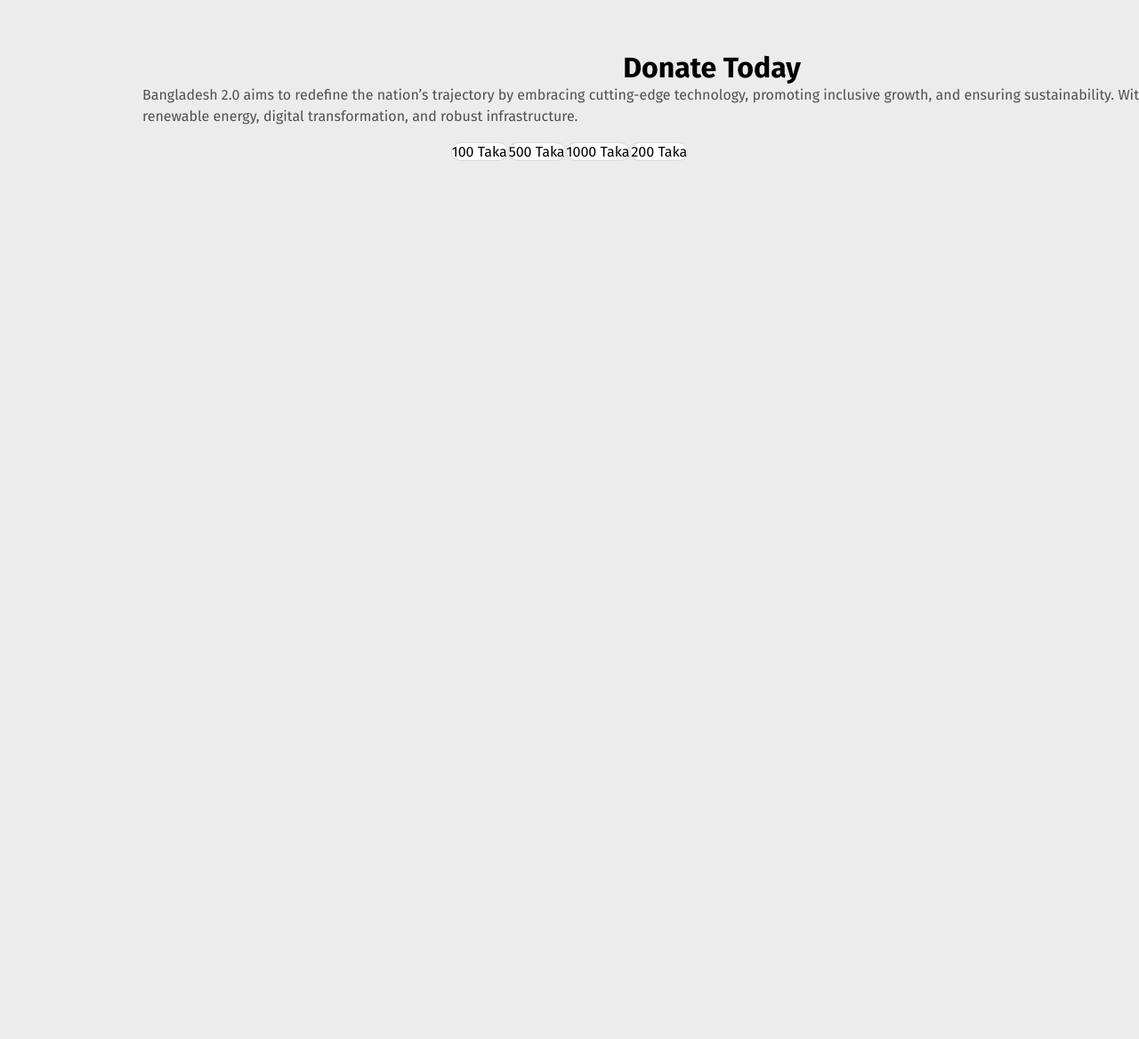
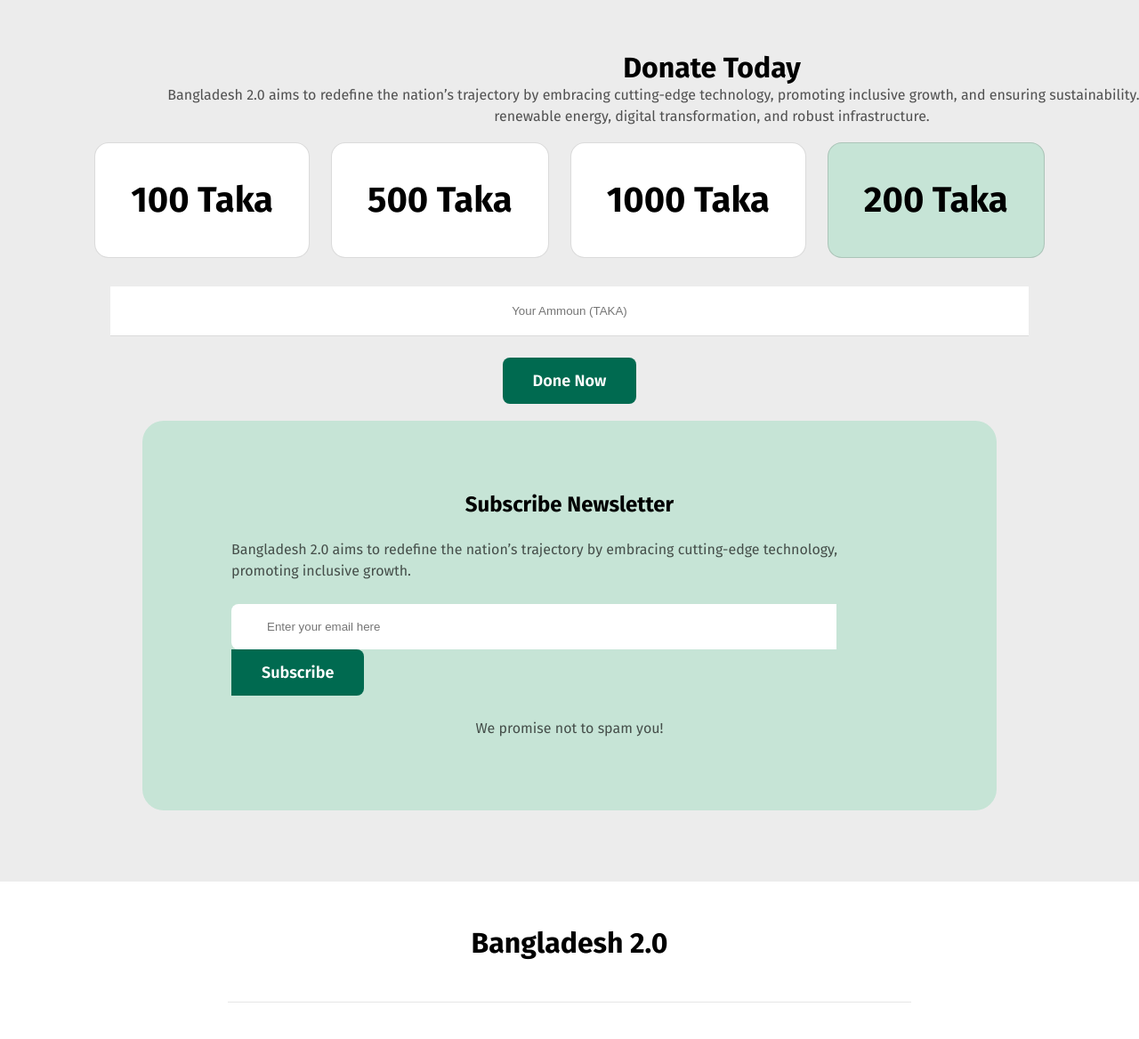
Before and after one commit to Habib126/Banglades-2.0, a plain HTML site: page index.html in a window 1280 px wide. Shown: the part 4292-5460 px from the top of the page at 89% size. Before the commit the page ends 4492 px from the top, so only its background shows below. Drawn offline with Linux system fonts and the light colour scheme.

Commit message:
this is a final push

```diff
--- a/index.html
+++ b/index.html
@@ -223,16 +223,34 @@
                 cutting-edge technology, promoting inclusive growth, and ensuring sustainability. With initiatives in
                 renewable energy, digital transformation, and robust infrastructure.</p>
            </div>
-              <div class="ammount-container">
-                <p class="amount-section-title">100 Taka</p>
-                <p class="amount-section-title">500 Taka</p>
-                <p class="amount-section-title">1000 Taka</p>
-                <p class="amount-section-title"> 200 Taka</p>
+              <div class="ammount-container section-title">
+                <p class="amount-section-title setion-title">100 Taka</p>
+                <p class="amount-section-title setion-title">500 Taka</p>
+                <p class="amount-section-title setion-title">1000 Taka</p>
+                <p style="background: rgba(198, 228, 214, 1);" class="amount-section-title setion-title "> 200 Taka</p>
+              </div>
+
+              <div class="doner-footer">
+                <input type="text" name="" id="" placeholder="Your Ammoun (TAKA)">
+                <button class="primary-btn">Done Now</button>
               </div>
         </sectin>
+
+        <section class="subscrib">
+            <h1 class="section-title">Subscribe Newsletter</h1>
+            <p class="section-description">Bangladesh 2.0 aims to redefine the nation’s trajectory by embracing cutting-edge technology, promoting inclusive growth.</p>
+           <div class="subscrib-inp-btn"> <input type="text" id="" name="" placeholder="Enter your email here"><button class="primary-btn2">Subscribe</button></div>
+            <p class="section-description">We promise not to spam you!</p>
+        </section>
     </main>
-    <footer>
+    <footer class="footer-section">
+        <h1 class="section-title">Bangladesh 2.0</h1>
 
+        <hr/>
+
+        <div class="icon">
+            <img src="assets/facebook.png" alt="facebook"><img src="assets/instagram.png" alt="instagram "><img src="assets/x.png" alt="tweeter">
+        </div>
     </footer>
 </body>
 
--- a/styles/style.css
+++ b/styles/style.css
@@ -67,6 +67,24 @@
     text-align: left;
     border: none;
 }
+
+.primary-btn2 {
+    padding: 17px 34px 17px 34px;
+    border-top-right-radius: 8px;
+    /* Top-right corner */
+    border-bottom-right-radius: 8px;
+    background: rgba(0, 106, 80, 1);
+    color: rgba(255, 255, 255, 1);
+
+    font-family: Fira Sans;
+    font-size: 18px;
+    font-weight: 600;
+    line-height: 100%;
+    letter-spacing: 0%;
+    text-align: left;
+    border: none;
+}
+
 
 
 
@@ -197,27 +215,22 @@
 
 /* your oponion section */
 .your-openion-container {
-    /* max-width: 1280px; */
     margin-bottom: 80px;
 }
 
 .your-openion {
     padding: 32px;
-    /* width: 1280px; */
     border-radius: 16px;
     background: rgba(255, 255, 255, 1)
 }
 
 .your-openion>table>thead>tr td {
     box-sizing: border-box;
-    /* border: 1px solid rgba(14, 14, 14, 0.15); */
     background: rgba(198, 228, 214, 1);
     padding: 30px;
-    /* display: flex; */
     flex-direction: row;
     justify-content: space-between;
     align-items: space-between;
-    /* gap: 24px; */
     width: 1216px;
     height: 72px;
 
@@ -227,15 +240,13 @@
 .your-openion table tbody tr td {
     box-sizing: border-box;
     border: 1px solid rgba(14, 14, 14, 0.15);
-    /* background: rgba(198, 228, 214, 1); */
     padding: 30px;
-    /* display: flex; */
     flex-direction: row;
     justify-content: space-between;
     align-items: space-between;
     gap: 24px;
     width: 1216px;
-    /* height: 72px; */
+
 
 }
 
@@ -280,10 +291,9 @@ table {
 .donet {
 
     margin: 0 160px;
-    /* Frame 2087325502 */
     width: 1280px;
     height: 120px;
-    /* Auto layout */
+
 
 
 
@@ -298,13 +308,20 @@ table {
     align-items: center;
     gap: 24;
     margin: 0 160px;
+    text-align: center;
 }
+
+.doner-description p {
+    text-align: center;
+}
+
 
 .ammount-container {
     display: flex;
     flex-direction: row;
     justify-content: center;
     align-items: center;
+    gap: 24px;
 
 }
 
@@ -313,4 +330,103 @@ table {
     border: 1px solid rgba(14, 14, 14, 0.15);
     border-radius: 16px;
     background: rgba(255, 255, 255, 1);
+    padding: 40px;
 }
+
+.doner-footer {
+    /* width: 1280px;
+    margin: 0 160px; */
+    /* height: 64px; */
+    /* Auto layout */
+    display: flex;
+    flex-direction: column;
+    justify-content: flex-start;
+    align-items: center;
+    gap: 24px;
+    /* padding: 20px 40px 20px 40px; */
+
+
+}
+
+.doner-footer input[type="text"] {
+    width: 1032px;
+    box-sizing: border-box;
+    box-sizing: border-box;
+    /* border-bottom: 1px solid rgba(219, 217, 217, 0.623); */
+    background: rgba(255, 255, 255, 1);
+    padding: 20px 40px 20px 40px;
+    text-align: center;
+    border: none;
+    box-sizing: border-box;
+    border-bottom: 1px solid rgba(14, 14, 14, 0.15);
+    background: rgba(255, 255, 255, 1);
+    margin: 32px 0 0 0;
+
+}
+
+.subscrib {
+    /* Frame 2087325517 */
+    /* width: 1280px; */
+    /* height: 395px; */
+    /* Auto layout */
+    display: flex;
+    flex-direction: column;
+    justify-content: center;
+    align-items: center;
+    gap: 25px;
+    padding: 80px 100px 80px 100px;
+    border-radius: 24px;
+    background: rgba(198, 228, 214, 1);
+    margin: 0 160px 80px 160px;
+
+}
+
+.subscrib input[type="text"] {
+    padding: 18px 40px 18px 40px;
+    width: 600px;
+    text-align: left;
+    width: 600px;
+    border-radius: 8px 0px 0px 8px;
+    background: rgba(255, 255, 255, 1);
+    border: none;
+
+}
+
+.subscrib-inp-btn{
+    justify-content: center;
+    align-items: center;
+}
+
+/* footer section */
+
+.footer-section{
+    /* Frame 2087325621 */
+/* width: 1600px; */
+/* height: 226px; */
+/* Auto layout */
+display: flex;
+flex-direction: column;
+justify-content: flex-start;
+align-items: center;
+gap: 32px;
+padding: 50px 160px 50px 160px;
+background: rgba(255, 255, 255, 1);
+
+
+}
+
+.icon{
+display: flex;
+flex-direction: row;
+justify-content: center;
+align-items: center;
+gap: 23px;
+}
+
+.footer-section hr {
+  border: none;                /* remove default style */
+  height: 1px;                 /* thickness */
+  background-color: rgba(14, 14, 14, 0.1);;      /* line color (dark gray) */
+  width: 80%;                  /* shorter than full width */
+  margin: 15px auto;           /* center it with space */
+}
```
